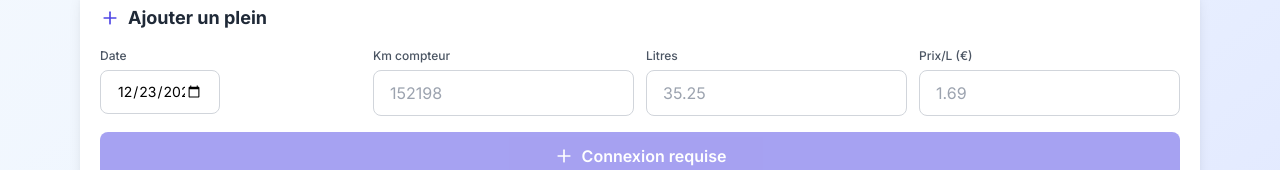
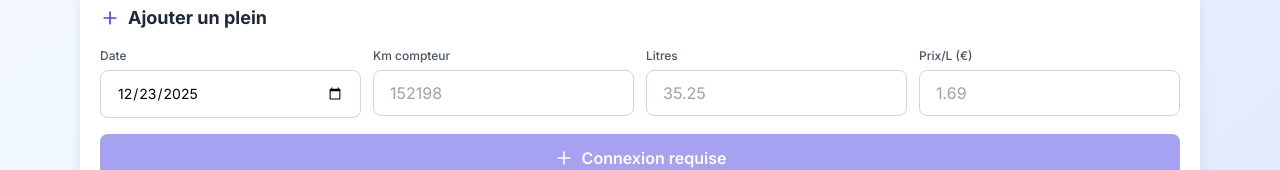
Before and after one commit to TabarBaptiste/fuel, a Next.js app: page / in a window 1280 px wide. Shown: the part 626-796 px from the top of the page. Built offline with nearby package versions, Linux system fonts and the light colour scheme; no server answers; the database is empty.

Commit message:
fix: Ajuster la taille de police du champ de date pour une meilleure présentation sur les écrans plus grands

```diff
--- a/components/fuel/DashboardTab.tsx
+++ b/components/fuel/DashboardTab.tsx
@@ -120,7 +120,7 @@ export function DashboardTab({
                             type="date"
                             value={newEntry.date}
                             onChange={(e) => onInputChange('date', e.target.value)}
-                            className="input-field w-full max-w-[120px] text-sm"
+                            className="input-field w-full max-w-[120px] text-sm sm:max-w-none sm:text-base"
                             style={{ fontSize: '14px' }}
                         />
                     </FormField>
```
